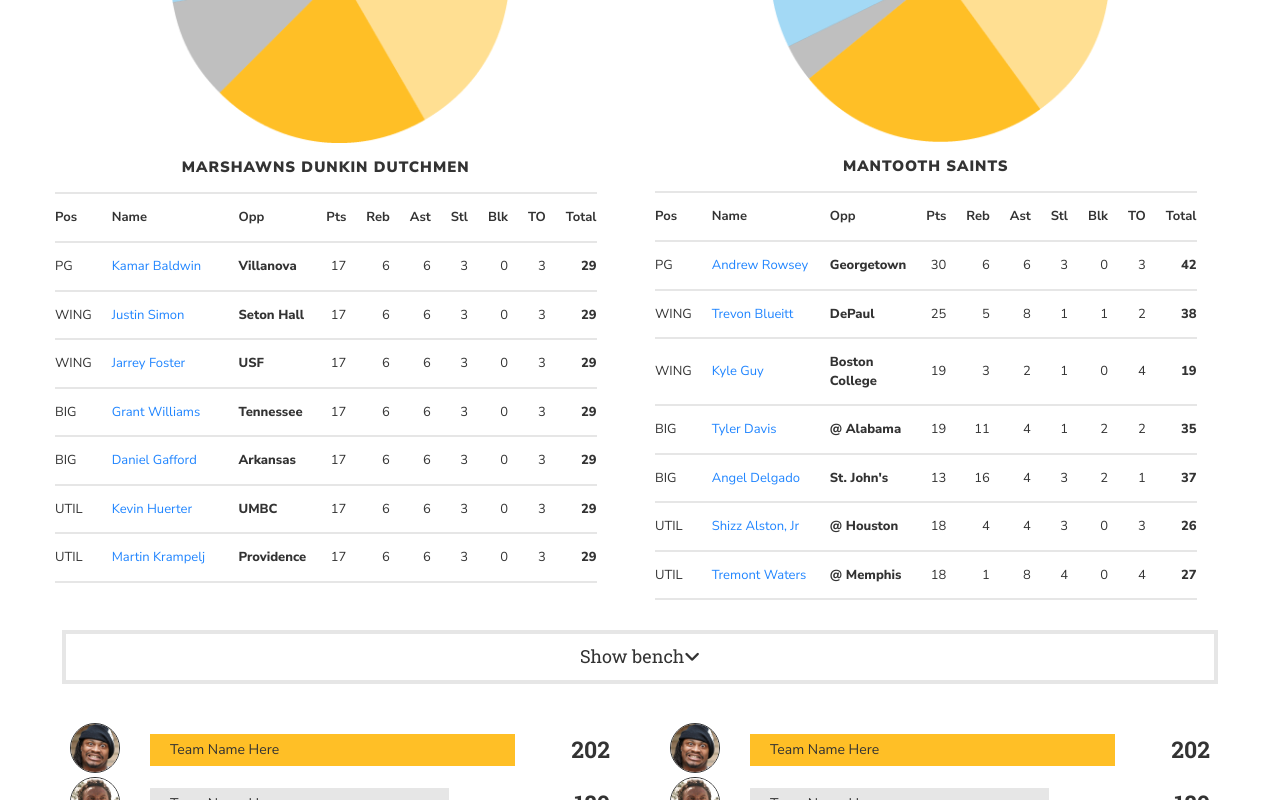
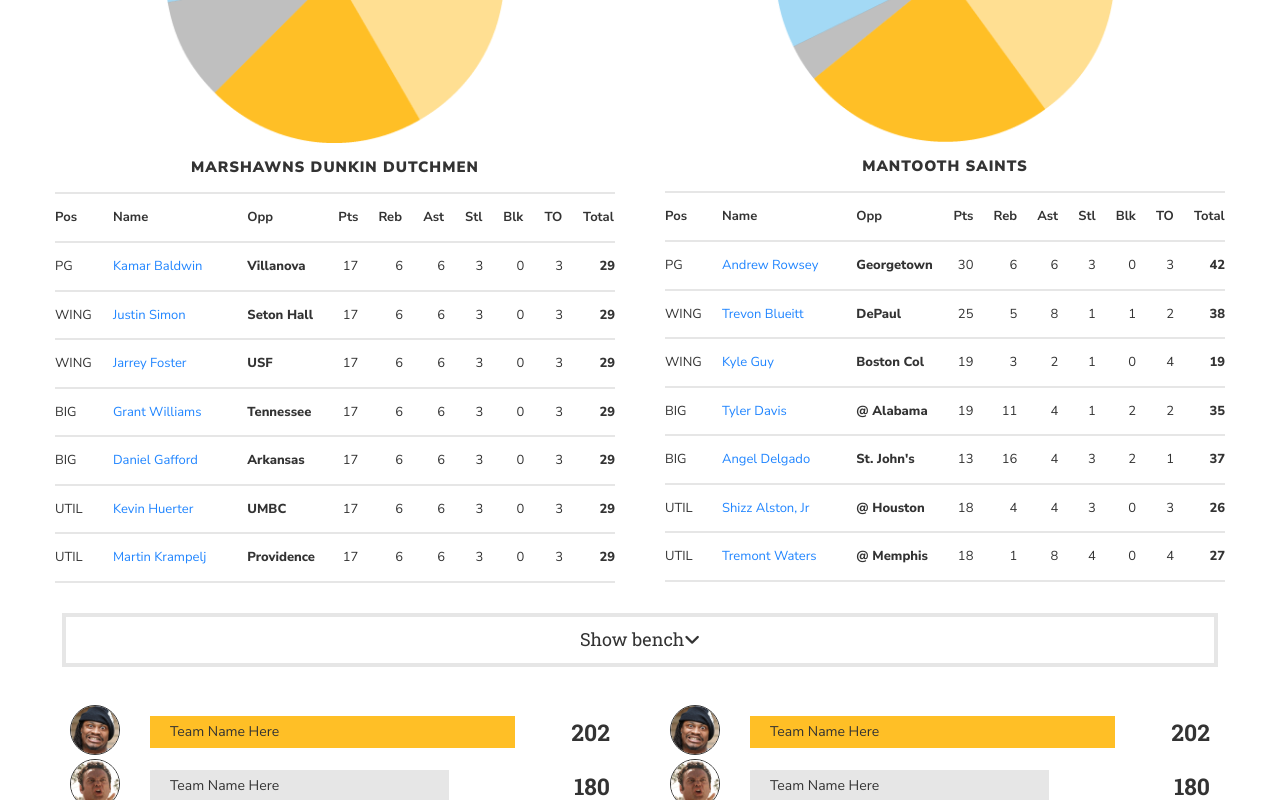
Before and after one commit to benjhoward/thejoe-react, a React (Create React App) app: page /matchup in a window 1280 px wide. Shown: the part 745-1545 px from the top of the page. Built offline with nearby package versions, Linux system fonts and the light colour scheme.

Commit message:
added padding to matchup table

```diff
--- a/src/Matchup.js
+++ b/src/Matchup.js
@@ -59,14 +59,14 @@ class Matchup extends Component {
         <section className="score-breakdown">
           <div className="container">
             <div className="row">
-              <div className="col-sm-6">
+              <div className="col-sm-6 more-padding-right">
                 <div className="matchup-pie">
                   <img src="img/matchup/saints-wheel.png" alt="Chart"/>
                 </div>
                 <PlayerTable team="Marshawns Dunkin Dutchmen"></PlayerTable>
               </div>
 
-              <div className="col-sm-6">
+              <div className="col-sm-6 more-padding-left">
                 <div className="matchup-pie">
                   <img src="img/matchup/dutch-wheel.png" alt="Chart"/>
                 </div>
--- a/src/api.js
+++ b/src/api.js
@@ -3,7 +3,7 @@ const PlayerAPI = {
     players: [
       { pos: "PG", name: "Andrew Rowsey", opp: "Georgetown", pts: 30, reb: 6, ast: 6, stl: 3, blk: 0, TO: 3, total: 42 },
       { pos: "WING", name: "Trevon Blueitt", opp: "DePaul", pts: 25, reb: 5, ast: 8, stl: 1, blk: 1, TO: 2, total: 38 },
-      { pos: "WING", name: "Kyle Guy", opp: "Boston College", pts: 19, reb: 3, ast: 2, stl: 1, blk: 0, TO: 4, total: 19 },
+      { pos: "WING", name: "Kyle Guy", opp: "Boston Col", pts: 19, reb: 3, ast: 2, stl: 1, blk: 0, TO: 4, total: 19 },
       { pos: "BIG", name: "Tyler Davis", opp: "@ Alabama", pts: 19, reb: 11, ast: 4, stl: 1, blk: 2, TO: 2, total: 35 },
       { pos: "BIG", name: "Angel Delgado", opp: "St. John's", pts: 13, reb: 16, ast: 4, stl: 3, blk: 2, TO: 1, total: 37 },
       { pos: "UTIL", name: "Shizz Alston, Jr", opp: "@ Houston", pts: 18, reb: 4, ast: 4, stl: 3, blk: 0, TO: 3, total: 26 },
--- a/src/css/matchup-styles.css
+++ b/src/css/matchup-styles.css
@@ -89,6 +89,9 @@ h5 {
   letter-spacing: .5px;
 }
 
+.matchup-page {
+  width: 100% !important;
+}
 
 .matchup-page th:nth-child(7), td:nth-child(7) {
   padding-left: 10px;
@@ -107,3 +110,11 @@ h5 {
 .fap-stats td:nth-child(1) {
   text-align: left !important;
 }
+
+.more-padding-left {
+  padding-left: 25px !important;
+}
+
+.more-padding-right {
+  padding-right: 25px !important;
+}
```
